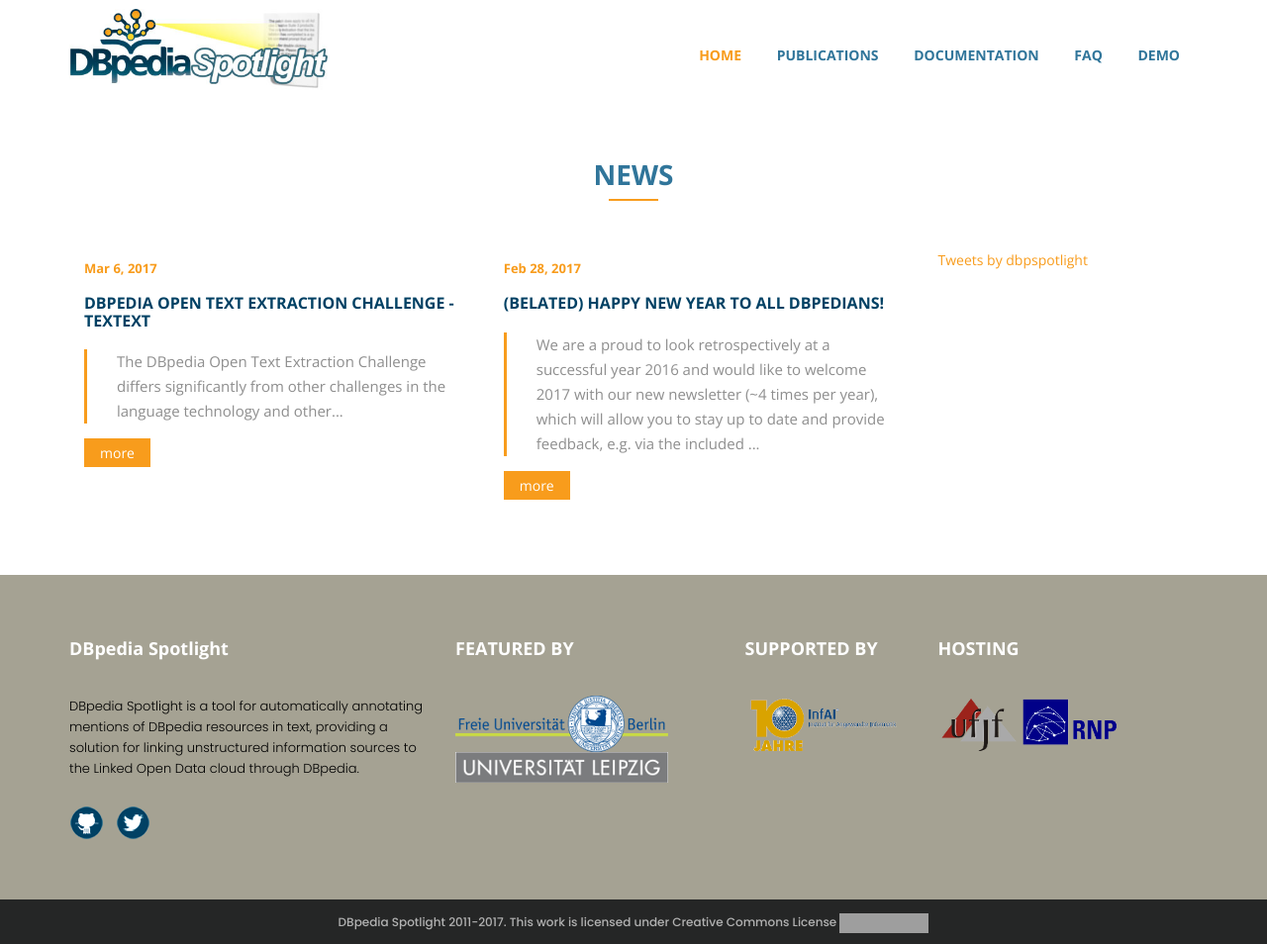
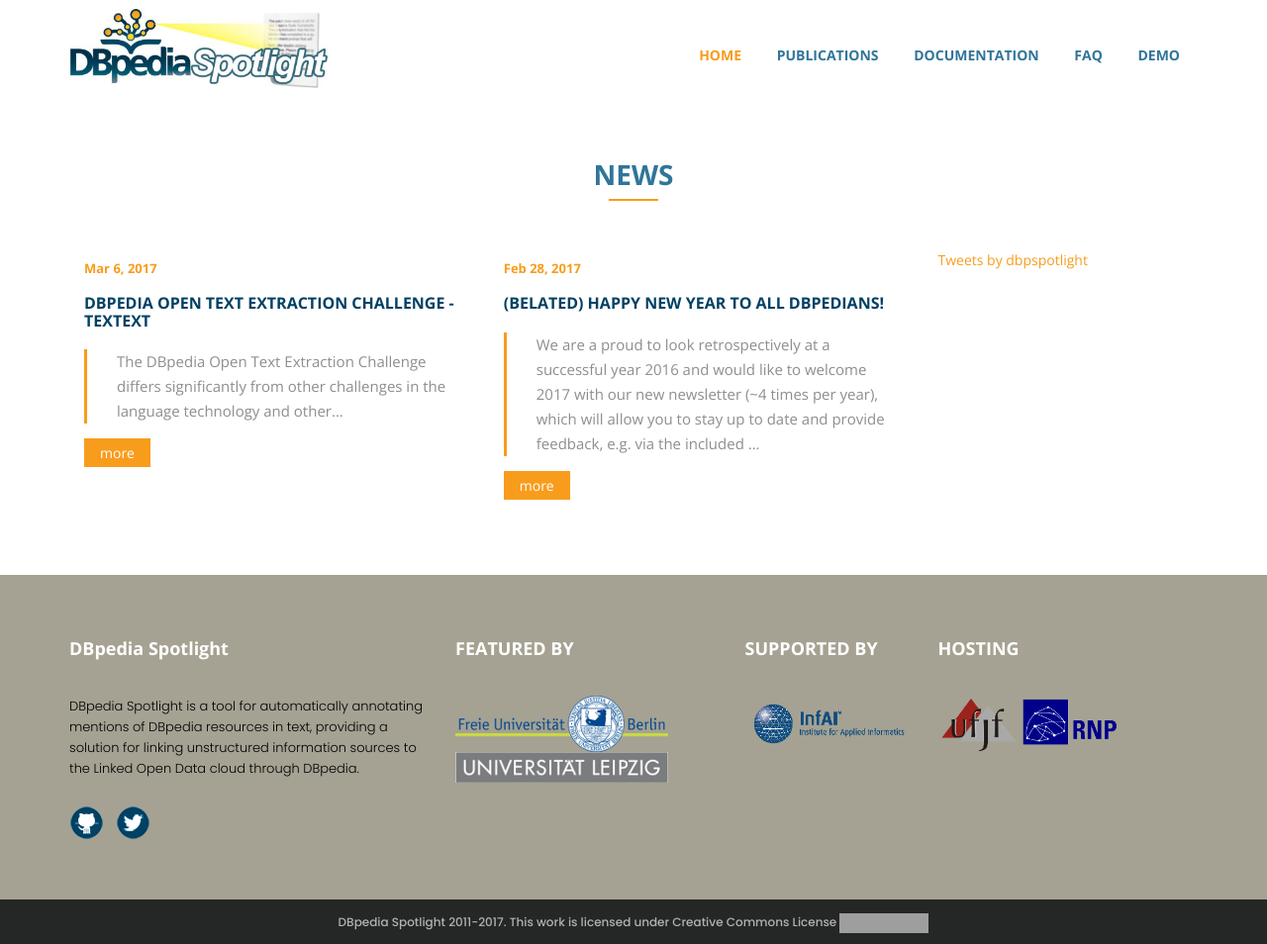
Before and after one commit to dbpedia-spotlight/dbpedia-spotlight.github.io, a Jekyll site: the page built from index.html, in a window 1280 px wide. Shown: the whole page at 99% size. Built offline with Jekyll 4.4.1, drawn with Linux system fonts in a browser that asks for light colours; comment, search, counter and statistics services are not loaded; grey boxes are pictures that could not be loaded.

Commit message:
Changing InfAI logo

```diff
--- a/_includes/footer.html
+++ b/_includes/footer.html
@@ -25,7 +25,7 @@
 				<div class="footer_widget">
 					<h4>SUPPORTED BY</h4>
 					<ul class="important_link" style="display:inline-flex;">
-						<li><a href="http://infai.org/en/" target="_blank"><img src="/img/logo-infai-10jahre.png"></a></li>
+						<li><a href="http://infai.org/en/" target="_blank"><img src="/img/infai.png"></a></li>
 					</ul>
 				</div>
 			</div>
```
Also changed, not shown: img/infai.png (added).
